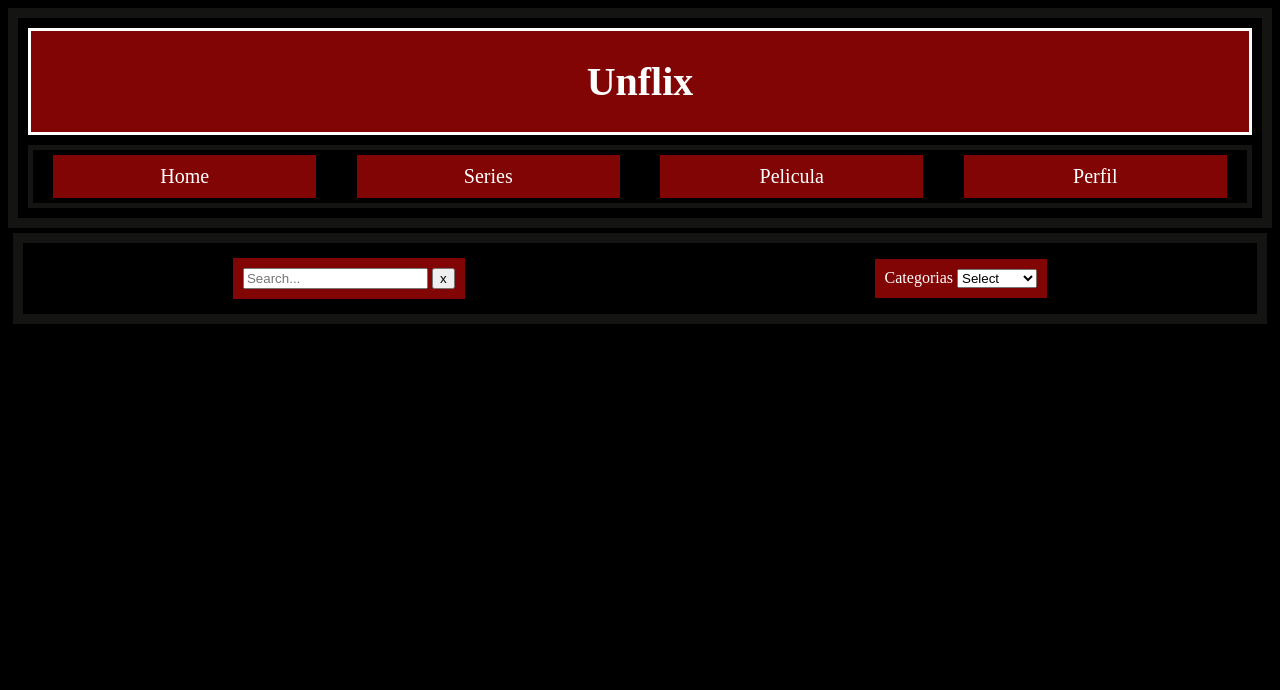
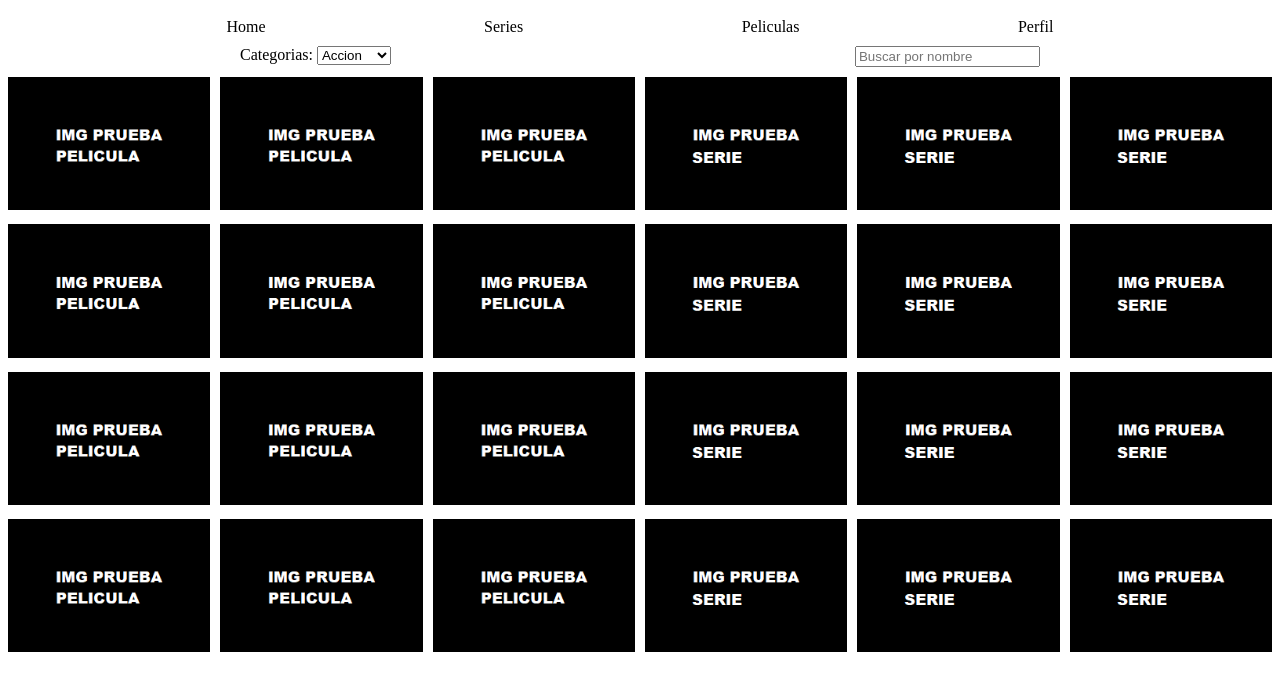
Before and after one commit to RenzoBettinotti/Trabajo-Practico, a plain HTML site: page Index.html in a window 1280 px wide. Drawn offline with Linux system fonts and the light colour scheme.

Commit message:
PaginaInicio
agregue la pagina inicio, el index, que sea la pagina principal del tp. Tambien agregue las demas carpetas necesarias para seguir el trabajo. Toque solamente index.html y le agregue su hoja de estilo para que quedara como se espera en el tp

```diff
--- a/Index.html
+++ b/Index.html
@@ -1,52 +1,59 @@
 <!DOCTYPE html>
-<html lang="es">
+<html lang="en">
 
 <head>
     <meta charset="UTF-8">
-        <meta name="viewport" content="width-device-width, inicial-scale=1.0">
-        <link rel="stylesheet" href="./styles/styles.css">
-        <title>Unflix</title>
+    <meta name="viewport" content="width=device-width, initial-scale=1.0">
+    <link rel="stylesheet" href="./styles/index.css">
+    <title>Principal</title>
 </head>
-    <body class="body">
-        <header class="header">
-            <div class="titulo">
-                <h1>Unflix</h1>
-            </div>
 
-
-            <nav class="opciones">
-                <a class="opcion" href="./Index.html">Home</a>
-                <a class="opcion" href="">Series</a>
-                <a class="opcion" href="">Pelicula</a>
-                <a class="opcion" href="">Perfil</a>
+<body>
+    <nav>
+        <a href="./index.html">Home</a>
+        <a href="./pages/principalSerie.html">Series</a>
+        <a href="./pages/principalPelicula.html">Peliculas</a>
+        <a href="./pages/perfil.html">Perfil</a>
     </nav>
-        </header>
-        <main>
-
-
-
-            <aside class="aside">
-                <div class="buscador">
-                    <input type="text" placeholder="Search...">
-                    <button>
-                        x
-                    </button>
-                </div>
-
-
-                <div class="categorias">
-                    <label for="categorias">Categorias</label>
-                    <select name="categorias" id="categorias">
-                        <option value="" selected>Select</option>
-                        <option value="1">Accion</option>
-                        <option value="2">Romance</option>
-                        <option value="3">Thriller</option>
-                        <option value="4">Terror</option>
+    <section class="categoriaBuscador">
+        <div>
+            <label for="categoria">Categorias: </label>
+            <select name="selectCat">
+                <option value="cat1">Accion</option>
+                <option value="cat2">Drama</option>
+                <option value="cat3">Fantasia</option>
             </select>
         </div>
-            </aside>
+        <input type="search" id="busqueda" placeholder="Buscar por nombre">
+    </section>
+    <section class="sectionImagenes">
+        <article class="gridImagenes">
+            <div class="gridItem"><img src="./assets/images/img_peli.png" alt="peli1"></div>
+            <div class="gridItem"><img src="./assets/images/img_peli.png" alt="peli2"></div>
+            <div class="gridItem"><img src="./assets/images/img_peli.png" alt="peli3"></div>
+            <div class="gridItem"><img src="./assets/images/img_serie.png" alt="serie1"></div>
+            <div class="gridItem"><img src="./assets/images/img_serie.png" alt="serie2"></div>
+            <div class="gridItem"><img src="./assets/images/img_serie.png" alt="serie3"></div>
+            <div class="gridItem"><img src="./assets/images/img_peli.png" alt="peli1"></div>
+            <div class="gridItem"><img src="./assets/images/img_peli.png" alt="peli2"></div>
+            <div class="gridItem"><img src="./assets/images/img_peli.png" alt="peli3"></div>
+            <div class="gridItem"><img src="./assets/images/img_serie.png" alt="serie1"></div>
+            <div class="gridItem"><img src="./assets/images/img_serie.png" alt="serie2"></div>
+            <div class="gridItem"><img src="./assets/images/img_serie.png" alt="serie3"></div>
+            <div class="gridItem"><img src="./assets/images/img_peli.png" alt="peli1"></div>
+            <div class="gridItem"><img src="./assets/images/img_peli.png" alt="peli2"></div>
+            <div class="gridItem"><img src="./assets/images/img_peli.png" alt="peli3"></div>
+            <div class="gridItem"><img src="./assets/images/img_serie.png" alt="serie1"></div>
+            <div class="gridItem"><img src="./assets/images/img_serie.png" alt="serie2"></div>
+            <div class="gridItem"><img src="./assets/images/img_serie.png" alt="serie3"></div>
+            <div class="gridItem"><img src="./assets/images/img_peli.png" alt="peli1"></div>
+            <div class="gridItem"><img src="./assets/images/img_peli.png" alt="peli2"></div>
+            <div class="gridItem"><img src="./assets/images/img_peli.png" alt="peli3"></div>
+            <div class="gridItem"><img src="./assets/images/img_serie.png" alt="serie1"></div>
+            <div class="gridItem"><img src="./assets/images/img_serie.png" alt="serie2"></div>
+            <div class="gridItem"><img src="./assets/images/img_serie.png" alt="serie3"></div>
+        </article>
+    </section>
+</body>
 
-
-        </main>
-    </body>
 </html>
--- /dev/null
+++ b/styles/index.css
@@ -0,0 +1,33 @@
+nav{
+    display: flex;
+    justify-content: space-evenly;
+    padding-bottom: 10px;
+    padding-top: 10px;
+}
+
+a{
+    text-decoration: none;
+    color:black;
+}
+
+.categoriaBuscador{
+    display: flex;
+    justify-content:space-around;
+    padding-bottom: 10px;
+}
+
+.gridImagenes{
+    display: grid;
+    grid-template-columns: repeat(auto-fill, minmax(200px, 1fr)); /* Distribuye las columnas automáticamente */
+    gap: 10px;
+}
+
+.gridItem {
+    width: 100%;
+    height: auto;
+}
+
+.gridItem img {
+    width: 100%;
+    height: auto;
+  }
--- a/styles/styles.css
+++ /dev/null
@@ -1,84 +0,0 @@
-
-/* HEADER */
-.header{
-    background-color: black;
-    border-style: solid;
-    border-color: rgb(20, 20, 18);
-    border-width: 10px;
-    color: white;
-    justify-content: center;
-    font-size: 20px;
-
-}
-
-.titulo{
-    display: flex;
-    justify-content: center;
-    align-items: center;
-    background-color: rgb(129, 5, 5);
-    border-style: solid;
-    border-color: white(20, 20, 18);
-    margin: 10px;
-}
-
-.opciones{
-    display: flex;
-    align-items: center;
-    justify-content: space-around;
-    background-color: rgb(0, 0, 0);
-    margin: 10px;
-    border-style: solid;
-    border-width: 5px;
-    border-color: rgb(20, 20, 18);
-}
-
-.opcion{
-    background-color: rgb(129, 5, 5);
-    width: 20%;
-    border-style: solid;
-    border-color: black;
-    border-width: 5px;
-    padding: 10px;
-    justify-content: center;
-    display: flex;
-    font-size: 20px;
-}
-
-/* BODY */
-
-.body{
-    background-color: black;
-}
-
-
-.aside{
-    background-color: black;
-    justify-content: space-around;
-    align-items: center;
-    margin: 5px;
-    padding: 5px;
-    border-style: solid;
-    border-color:rgb(20, 20, 18) ;
-    border-width: 10px;
-    display: flex;
-
-}
-.buscador{
-    background-color: rgb(129, 5, 5);
-    margin: 10px;
-    padding: 10px;
-}
-
-.categorias{
-    color: white;
-    background-color: rgb(129, 5, 5);
-    margin: 10px;
-    padding: 10px;
-
-
-}
-
-a{
-    text-decoration: none;
-    color: white;
-}
```
Also changed, not shown: assets/images/img_peli.png (added), assets/images/img_serie.png (added). Lines whose indentation alone changed are shown as unchanged.
